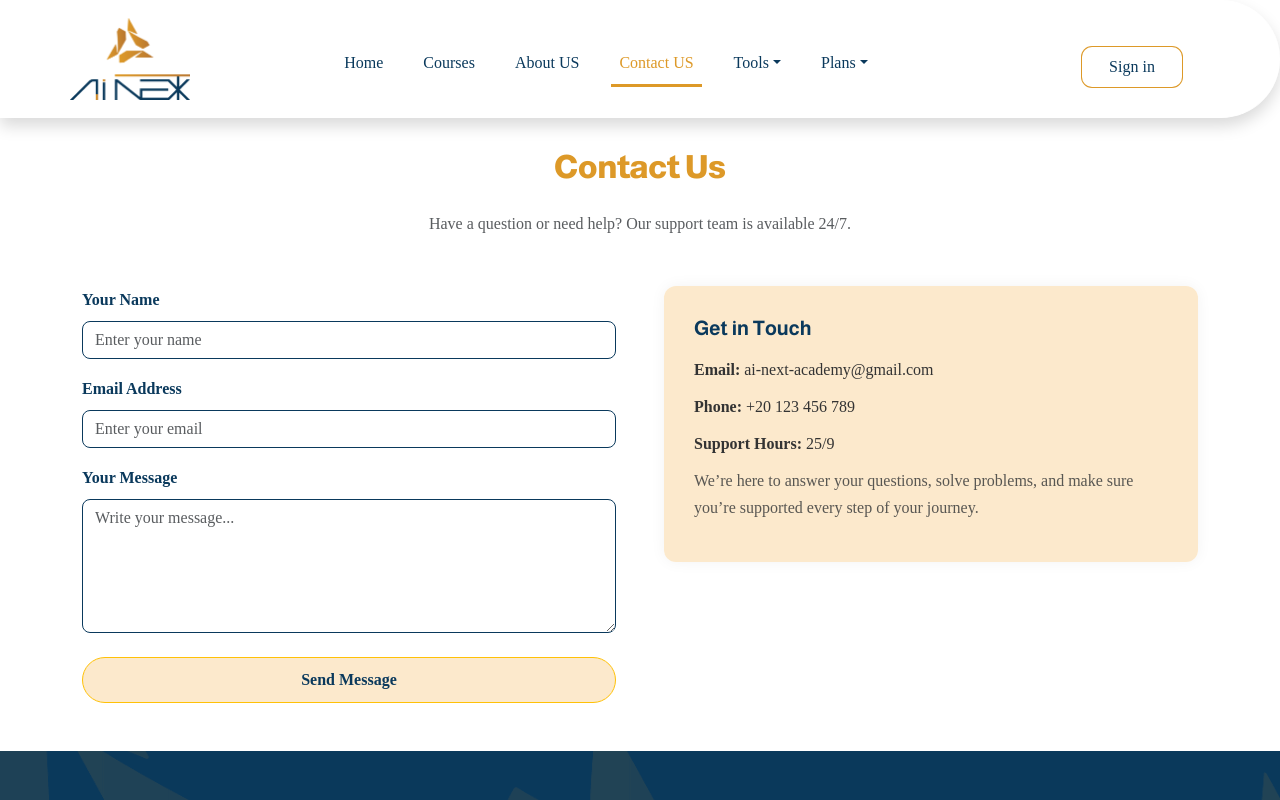
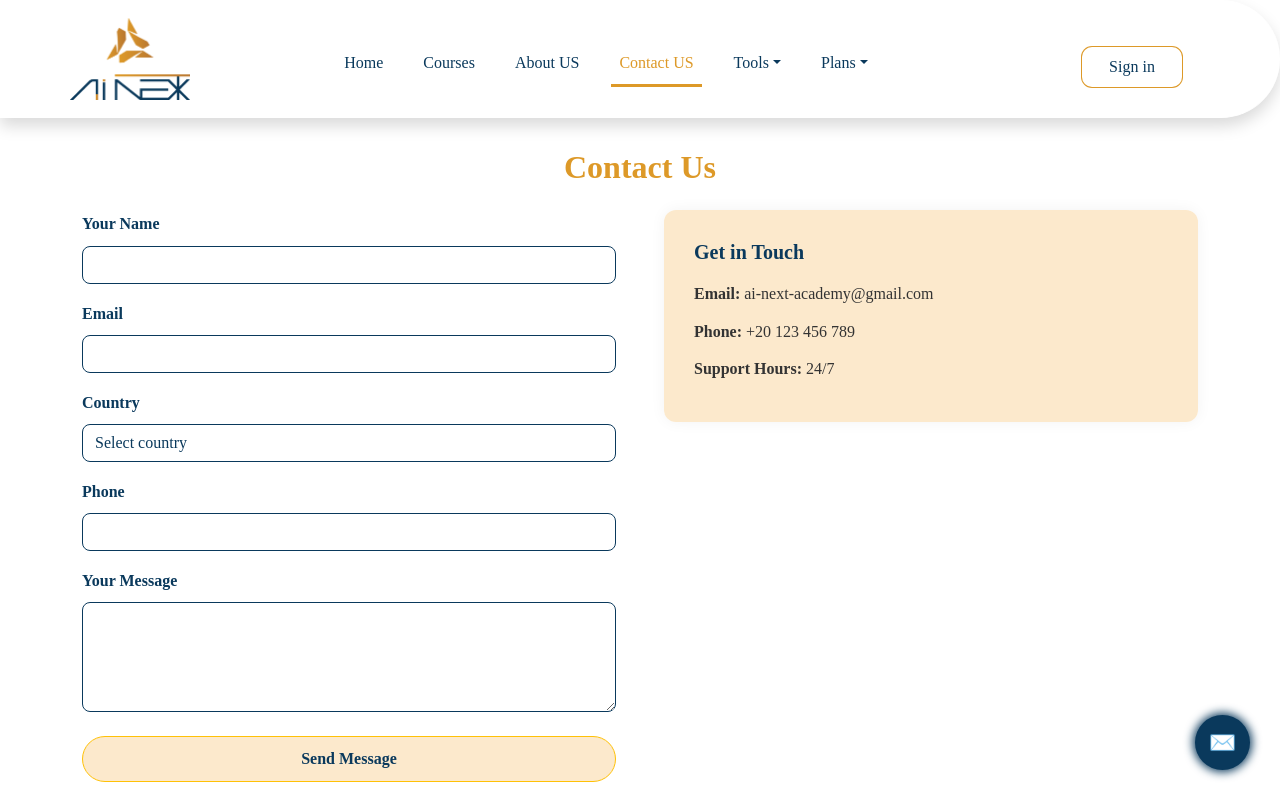
Before and after one commit to IbrahemOmara/AI-Next-Website, a React (Vite) app: page /contact-us in a window 1280 px wide. Built offline with nearby package versions, Linux system fonts and the light colour scheme.

Commit message:
update forms add popup form

```diff
--- a/src/App.jsx
+++ b/src/App.jsx
@@ -3,6 +3,7 @@ import { RouterProvider, createBrowserRouter } from "react-router-dom";
 import { ToastContainer } from "react-toastify";
 import "./App.css";
 
+import FloatingContact from "./components/FloatingContact/FloatingContact";
 import TradingCanvas from './components/CanvasTrading'
 import NotFound from "./components/NotFound/NotFound";
 import MainLayout from "./Layouts/MainLayout";
@@ -706,6 +707,7 @@ function App() {
 
       <StoreContextProvider>
         <RouterProvider router={routes} />
+        <FloatingContact />
       </StoreContextProvider>
     </>
   );
--- /dev/null
+++ b/src/components/ContactForm/ContactForm.css
@@ -0,0 +1,11 @@
+input, textarea, select {
+width: 100%;
+margin-bottom: 8px;
+padding: 10px;
+
+}
+
+.form-contact{
+    display: flex;
+    flex-direction: column;
+}
--- /dev/null
+++ b/src/components/ContactForm/ContactForm.jsx
@@ -0,0 +1,123 @@
+import { useFormik } from "formik";
+import * as Yup from "yup";
+import emailjs from "@emailjs/browser";
+import { countries } from "./countries";
+import { useState } from "react";
+import "./ContactForm.css";
+
+export default function ContactForm({ onSuccess }) {
+const [loading, setLoading] = useState(false);
+
+const formik = useFormik({
+    initialValues: {
+    name: "",
+    email: "",
+    country: "",
+    phone: "",
+    message: "",
+    },
+
+    validationSchema: Yup.object({
+    name: Yup.string().required("الاسم مطلوب"),
+    email: Yup.string().email("إيميل غير صحيح").required("الإيميل مطلوب"),
+    country: Yup.string().required("الدولة مطلوبة"),
+    phone: Yup.string().required("رقم الهاتف مطلوب"),
+    message: Yup.string().required("الرسالة مطلوبة"),
+    }),
+
+    onSubmit: async (values, { resetForm }) => {
+    try {
+        setLoading(true);
+
+        await emailjs.send(
+        "service_g4poj7o",
+        "template_9337lt8",
+        values,
+        "cfo9mAk7YvLnJvgAN"
+        );
+
+        resetForm();
+        onSuccess && onSuccess();
+        alert("تم الإرسال بنجاح ✅");
+    } catch (error) {
+        alert("حصل خطأ أثناء الإرسال ❌");
+        console.error(error);
+    } finally {
+        setLoading(false);
+    }
+    },
+});
+
+return (
+    <form onSubmit={formik.handleSubmit} className="form-contact">
+    <input
+        className="form-control"
+        placeholder="الاسم"
+        {...formik.getFieldProps("name")}
+    />
+    {formik.touched.name && formik.errors.name && (
+        <small className="error">{formik.errors.name}</small>
+    )}
+
+    <input
+        className="form-control"
+        placeholder="الإيميل"
+        {...formik.getFieldProps("email")}
+    />
+    {formik.touched.email && formik.errors.email && (
+        <small className="error">{formik.errors.email}</small>
+    )}
+
+    <select
+        className="form-control"
+        name="country"
+        value={formik.values.country}
+        onBlur={formik.handleBlur}
+        onChange={(e) => {
+        const c = countries.find(
+            (item) => item.name_en === e.target.value
+        );
+
+        formik.setFieldValue("country", e.target.value);
+        formik.setFieldValue("phone", c ? c.code : "");
+        }}
+    >
+        <option value="">الدولة</option>
+        {countries.map((c, i) => (
+        <option key={i} value={c.name_en}>
+            {c.name_ar}
+        </option>
+        ))}
+    </select>
+    {formik.touched.country && formik.errors.country && (
+        <small className="error">{formik.errors.country}</small>
+    )}
+
+    <input
+        className="form-control"
+        placeholder="رقم الهاتف"
+        {...formik.getFieldProps("phone")}
+    />
+    {formik.touched.phone && formik.errors.phone && (
+        <small className="error">{formik.errors.phone}</small>
+    )}
+
+    <textarea
+        className="form-control"
+        placeholder="الرسالة"
+        {...formik.getFieldProps("message")}
+    />
+    {formik.touched.message && formik.errors.message && (
+        <small className="error">{formik.errors.message}</small>
+    )}
+
+    <button
+        type="submit"
+        className="btn btn-warning"
+        disabled={loading}
+    >
+        {loading ? "جاري الإرسال..." : "إرسال"}
+    </button>
+    </form>
+);
+}
--- /dev/null
+++ b/src/components/ContactForm/countries.js
@@ -0,0 +1,8 @@
+export const countries = [
+    { name_ar: "مصر", name_en: "Egypt", code: "+20" },
+    { name_ar: "السعودية", name_en: "Saudi Arabia", code: "+966" },
+    { name_ar: "الإمارات", name_en: "UAE", code: "+971" },
+    { name_ar: "الكويت", name_en: "Kuwait", code: "+965" },
+    { name_ar: "قطر", name_en: "Qatar", code: "+974" },
+    { name_ar: "الأردن", name_en: "Jordan", code: "+962" },
+];
--- a/src/components/Dashboard/MyWallet/MyWallet.jsx
+++ b/src/components/Dashboard/MyWallet/MyWallet.jsx
@@ -24,12 +24,16 @@ export default function MyWallet() {
       .get(`${baseURL}/User/GetYourBalance?userId=${id}`)
       .then(({ data }) => {
         typeof data === "string" ? setBalance({ remain: 0 }) : setBalance(data);
+
       })
+
       .catch((error) => {
         setBalance({ remain: 0 });
         toast.warning("You dont have any balance");
       });
   }
+
+
 
   function requestToken(values) {
     axios
--- /dev/null
+++ b/src/components/FloatingContact/FloatingContact.css
@@ -0,0 +1,50 @@
+.floating-btn {
+  position: fixed;
+  bottom: 30px;
+  right: 30px;
+  width: 55px;
+  height: 55px;
+  border-radius: 50%;
+  background: var(--secondColor);
+  color: #fff;
+  border: none;
+  font-size: 22px;
+  cursor: pointer;
+  z-index: 9999;
+  transition:0.7s;
+  box-shadow: 0 0 10px 2px var(--secondColor);
+}
+
+.floating-btn:hover{
+  background-color: var(--btnBgColor);
+
+}
+
+.overlay-contact {
+  position: fixed;
+  inset: 0;
+  background: rgba(0, 0, 0, 0.6);
+  display: flex;
+  justify-content: center;
+  align-items: center;
+  z-index: 9998;
+}
+
+.modal-contact {
+  background: #fff;
+  padding: 20px;
+  width: 90%;
+  max-width: 420px;
+  border-radius: 12px;
+  position: relative;
+}
+
+.close {
+  position: absolute;
+  top: 10px;
+  right: 15px;
+  background: none;
+  border: none;
+  font-size: 22px;
+  cursor: pointer;
+}
--- /dev/null
+++ b/src/components/FloatingContact/FloatingContact.jsx
@@ -0,0 +1,24 @@
+import { useState } from "react";
+import ContactForm from "../ContactForm/ContactForm";
+import "./FloatingContact.css";
+
+export default function FloatingContact() {
+const [open, setOpen] = useState(false);
+
+return (
+    <>
+    <button className="floating-btn " onClick={() => setOpen(true)}>
+        ✉️
+    </button>
+
+    {open && (
+        <div className="overlay-contact">
+        <div className="modal-contact">
+            <button onClick={() => setOpen(false)} className="btn-close" ></button>
+            <ContactForm onSuccess={() => setOpen(false)} />
+        </div>
+        </div>
+    )}
+    </>
+);
+}
--- a/src/components/pages/Contact/Contact.css
+++ b/src/components/pages/Contact/Contact.css
@@ -49,3 +49,10 @@ form .form-control {
   background-color: var(--secondColorDark) !important;
   color: var(--secondColorLight) !important;
 }
+
+
+.form-select{
+    border-radius: 8px !important;
+    border: solid 1px var(--secondColor) !important;
+    color: var(--secondColor) !important;
+}
--- a/src/components/pages/Contact/Contact.jsx
+++ b/src/components/pages/Contact/Contact.jsx
@@ -1,62 +1,171 @@
-import React from "react";
+import React, { useState } from "react";
 import { Container, Row, Col, Form, Button } from "react-bootstrap";
+import { useFormik } from "formik";
+import * as Yup from "yup";
+import emailjs from "@emailjs/browser";
+import { countries } from "../../ContactForm/countries";
 import "./Contact.css";
 
 const Contact = () => {
+  const [loading, setLoading] = useState(false);
+
+  const formik = useFormik({
+    initialValues: {
+      name: "",
+      email: "",
+      country: "",
+      phone: "",
+      message: "",
+    },
+
+    validationSchema: Yup.object({
+      name: Yup.string().required("الاسم مطلوب"),
+      email: Yup.string()
+        .email("إيميل غير صحيح")
+        .required("الإيميل مطلوب"),
+      country: Yup.string().required("الدولة مطلوبة"),
+      phone: Yup.string().required("رقم الهاتف مطلوب"),
+      message: Yup.string().required("الرسالة مطلوبة"),
+    }),
+
+    onSubmit: async (values, { resetForm }) => {
+      try {
+        setLoading(true);
+
+        await emailjs.send(
+          "service_g4poj7o",
+          "template_9337lt8",
+          values,
+          "cfo9mAk7YvLnJvgAN"
+        );
+
+        alert("تم إرسال الرسالة بنجاح ✅");
+        resetForm();
+      } catch (error) {
+        alert("حصل خطأ أثناء الإرسال ❌");
+        console.error(error);
+      } finally {
+        setLoading(false);
+      }
+    },
+  });
+
   return (
     <div className="content-section">
       <section className="contact-section py-5">
         <Container>
-          <h2 className="section-title my-fw-bolder text-main mb-4 text-center">
+          <h2 className="section-title text-main mb-4 text-center">
             Contact Us
           </h2>
-          <p className="text-center mb-5 text-muted mx-auto">
-            Have a question or need help? Our support team is available 24/7.
-          </p>
+
           <Row className="g-5">
+            {/* FORM */}
             <Col md={6}>
-              <Form onSubmit={(e) => e.preventDefault()}>
-                <Form.Group controlId="name" className="mb-3">
+              <Form onSubmit={formik.handleSubmit}>
+                {/* NAME */}
+                <Form.Group className="mb-3">
                   <Form.Label>Your Name</Form.Label>
-                  <Form.Control type="text" placeholder="Enter your name" />
+                  <Form.Control
+                    {...formik.getFieldProps("name")}
+                    isInvalid={formik.touched.name && !!formik.errors.name}
+                  />
+                  <Form.Control.Feedback type="invalid">
+                    {formik.errors.name}
+                  </Form.Control.Feedback>
                 </Form.Group>
 
-                <Form.Group controlId="email" className="mb-3">
-                  <Form.Label>Email Address</Form.Label>
-                  <Form.Control type="email" placeholder="Enter your email" />
+                {/* EMAIL */}
+                <Form.Group className="mb-3">
+                  <Form.Label>Email</Form.Label>
+                  <Form.Control
+                    type="email"
+                    {...formik.getFieldProps("email")}
+                    isInvalid={formik.touched.email && !!formik.errors.email}
+                  />
+                  <Form.Control.Feedback type="invalid">
+                    {formik.errors.email}
+                  </Form.Control.Feedback>
                 </Form.Group>
 
-                <Form.Group controlId="message" className="mb-4">
+                {/* COUNTRY */}
+                <Form.Group className="mb-3">
+                  <Form.Label>Country</Form.Label>
+                  <Form.Select
+                    value={formik.values.country}
+                    onBlur={formik.handleBlur}
+                    isInvalid={
+                      formik.touched.country && !!formik.errors.country
+                    }
+                    onChange={(e) => {
+                      const selected = countries.find(
+                        (c) => c.name_en === e.target.value
+                      );
+
+                      formik.setFieldValue("country", e.target.value);
+                      formik.setFieldValue(
+                        "phone",
+                        selected ? selected.code : ""
+                      );
+                    }}
+                  >
+                    <option value="">Select country</option>
+                    {countries.map((c, i) => (
+                      <option key={i} value={c.name_en}>
+                        {c.name_ar}
+                      </option>
+                    ))}
+                  </Form.Select>
+                  <Form.Control.Feedback type="invalid">
+                    {formik.errors.country}
+                  </Form.Control.Feedback>
+                </Form.Group>
+
+                {/* PHONE */}
+                <Form.Group className="mb-3">
+                  <Form.Label>Phone</Form.Label>
+                  <Form.Control
+                    {...formik.getFieldProps("phone")}
+                    isInvalid={formik.touched.phone && !!formik.errors.phone}
+                  />
+                  <Form.Control.Feedback type="invalid">
+                    {formik.errors.phone}
+                  </Form.Control.Feedback>
+                </Form.Group>
+
+                {/* MESSAGE */}
+                <Form.Group className="mb-4">
                   <Form.Label>Your Message</Form.Label>
                   <Form.Control
                     as="textarea"
-                    rows={5}
-                    placeholder="Write your message..."
+                    rows={4}
+                    {...formik.getFieldProps("message")}
+                    isInvalid={
+                      formik.touched.message && !!formik.errors.message
+                    }
                   />
+                  <Form.Control.Feedback type="invalid">
+                    {formik.errors.message}
+                  </Form.Control.Feedback>
                 </Form.Group>
 
-                <Button variant="warning" type="submit" className="w-100  ">
-                  Send Message
+                <Button
+                  type="submit"
+                  variant="warning"
+                  className="w-100"
+                  disabled={loading}
+                >
+                  {loading ? "Sending..." : "Send Message"}
                 </Button>
               </Form>
             </Col>
 
+            {/* INFO */}
             <Col md={6}>
-              <div className=" contact-info ">
-                <h5 className="my-fw-bold text-main-2 mb-3">Get in Touch</h5>
-                <p>
-                  <strong>Email:</strong> ai-next-academy@gmail.com
-                </p>
-                <p>
-                  <strong>Phone:</strong> +20 123 456 789
-                </p>
-                <p>
-                  <strong>Support Hours:</strong> 25/9
-                </p>
-                <p className="text-muted small">
-                  We’re here to answer your questions, solve problems, and make
-                  sure you’re supported every step of your journey.
-                </p>
+              <div className="contact-info">
+                <h5 className="mb-3">Get in Touch</h5>
+                <p><strong>Email:</strong> ai-next-academy@gmail.com</p>
+                <p><strong>Phone:</strong> +20 123 456 789</p>
+                <p><strong>Support Hours:</strong> 24/7</p>
               </div>
             </Col>
           </Row>
```
Also changed, not shown: package.json (+4 -3 lines), src/components/Dashboard/SideBar/SideBar.jsx (+20 -3 lines), 1 other file (tests, documents, lock files or other folders).
